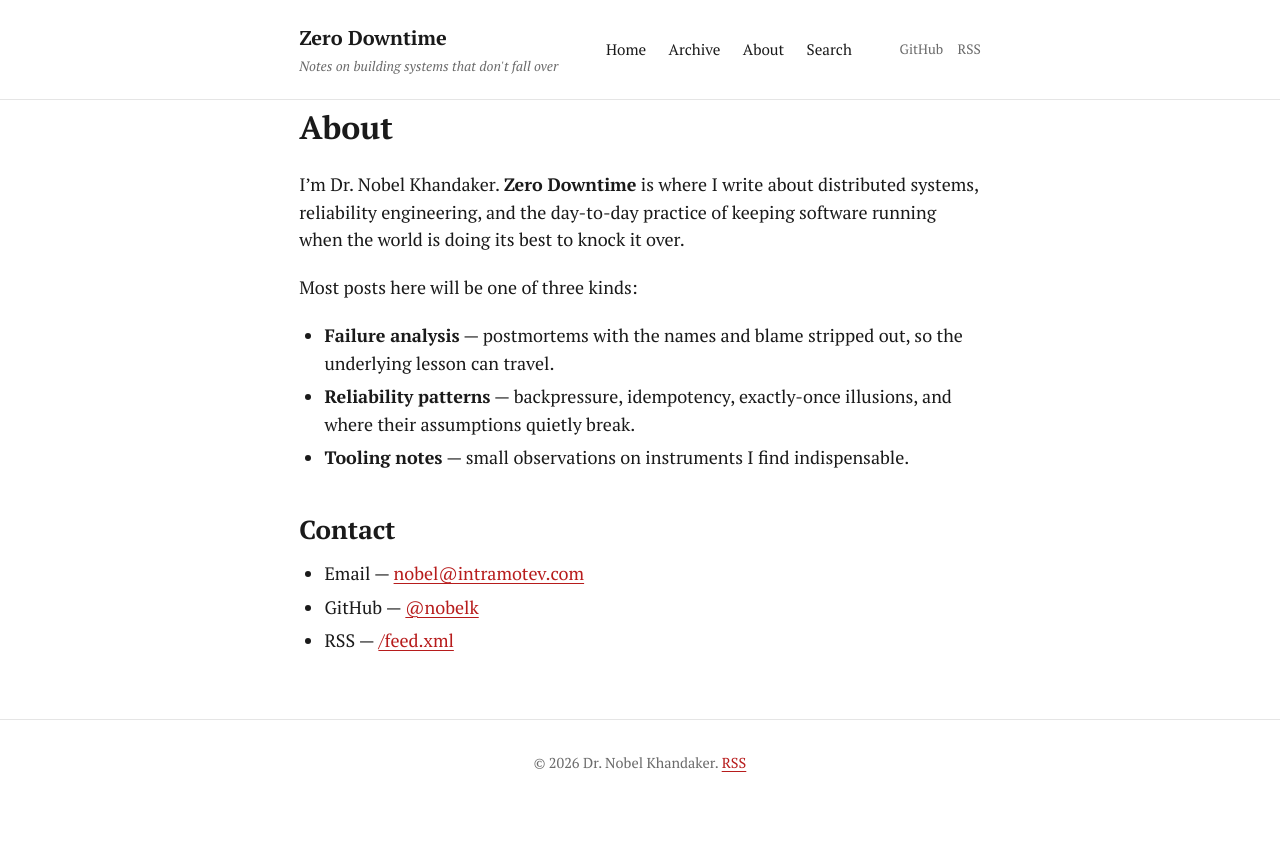
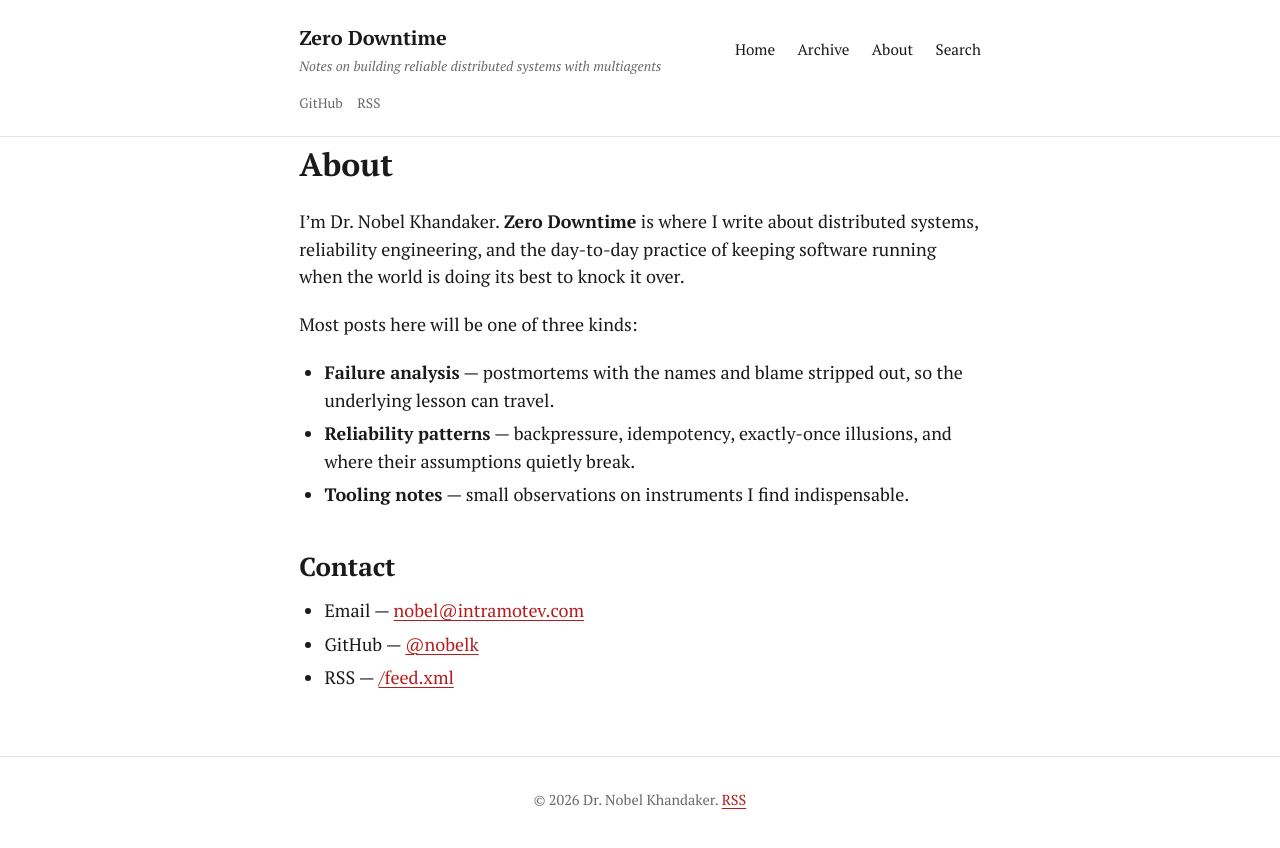
Before and after one commit to nobelk/nobelk.github.io, a Jekyll site: the page built from pages/about.md, in a window 1280 px wide. Shown: the top 848 px of the page. Built offline with Jekyll 4.4.1, drawn with Linux system fonts in a browser that asks for light colours.

Commit message:
Update tagline

```diff
--- a/_config.yml
+++ b/_config.yml
@@ -1,9 +1,10 @@
 # Site identity
 title: Zero Downtime
-tagline: Notes on building systems that don't fall over
+tagline: Notes on building reliable distributed systems with multiagents
 description: >-
-  Technical writing on distributed systems, reliability, and operational
-  excellence by Dr. Nobel Khandaker.
+  Technical writing by Dr. Nobel Khandaker on building reliable distributed
+  systems with multiagents — architecture, reliability, and operational
+  excellence.
 
 url: https://zerodowntime.dev
 baseurl: ""
--- a/pages/about.md
+++ b/pages/about.md
@@ -2,6 +2,10 @@
 layout: page
 title: About
 permalink: /about/
+description: >-
+  About Dr. Nobel Khandaker — writing on reliable distributed systems,
+  multiagents, reliability engineering, and the practice of keeping software
+  running.
 ---
 
 I'm Dr. Nobel Khandaker. **Zero Downtime** is where I write about distributed
```
